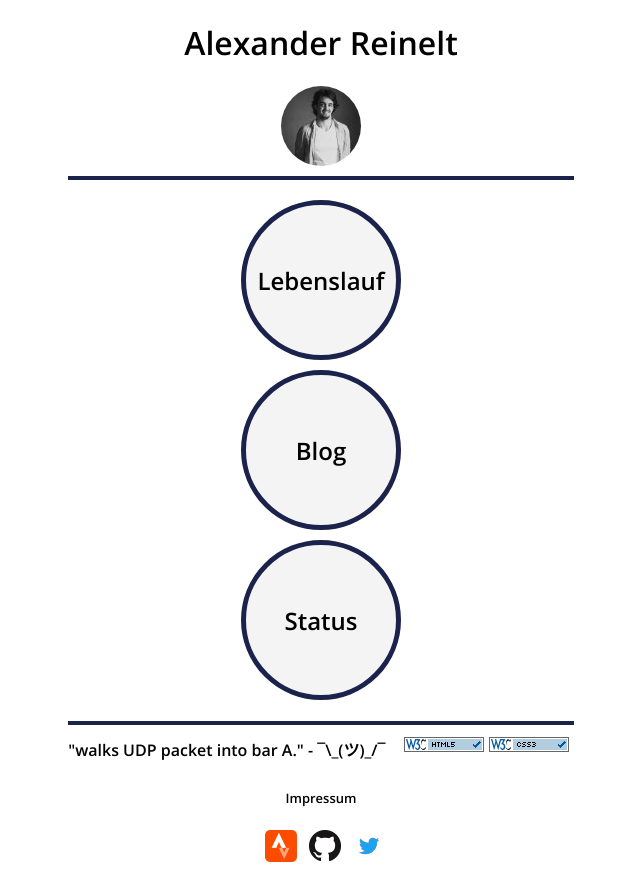
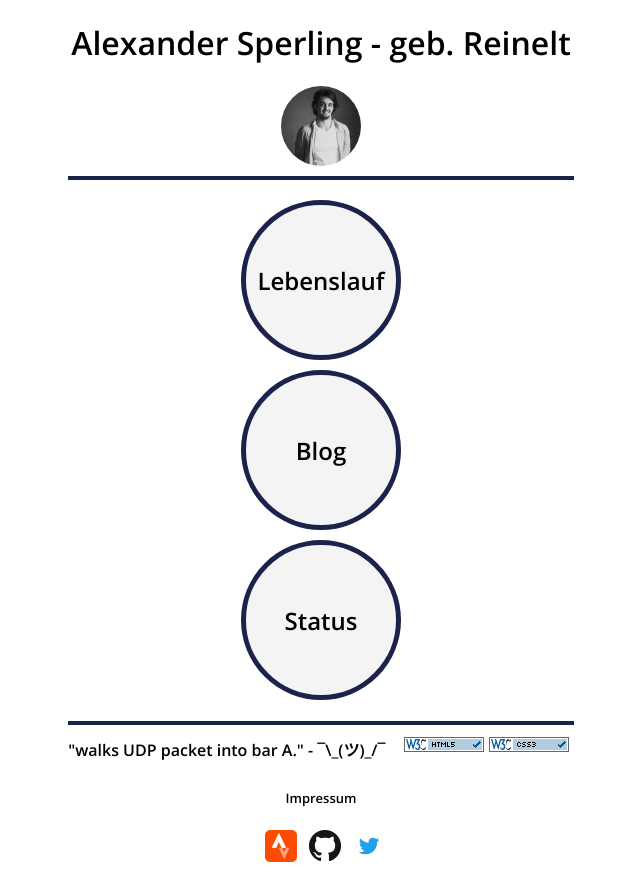
Before and after one commit to alexandersperling/sprlng.de, a plain HTML site: page src/index.html in a window 1280 px wide. Shown: the whole page, without its empty margins (319-959 px from the left). Drawn offline with Linux system fonts and the light colour scheme.

Commit message:
update lastname

```diff
--- a/src/index.html
+++ b/src/index.html
@@ -14,7 +14,7 @@
 </head>
 <body>
 	<div id="header">
-		<h1>Alexander Reinelt</h1>
+		<h1>Alexander Sperling - geb. Reinelt</h1>
 		<img src="img/1.jpg" class="me_img" alt="me"/>
 	</div>
 
```
